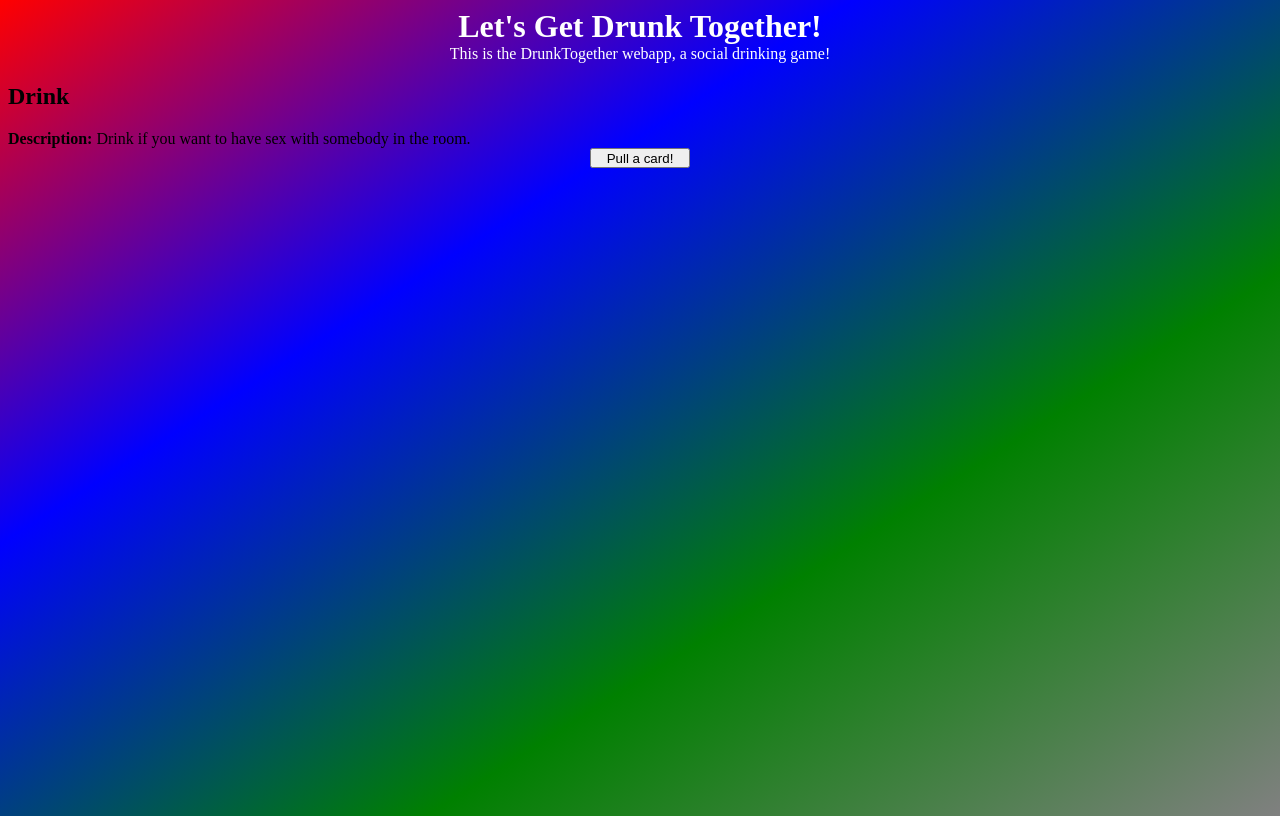
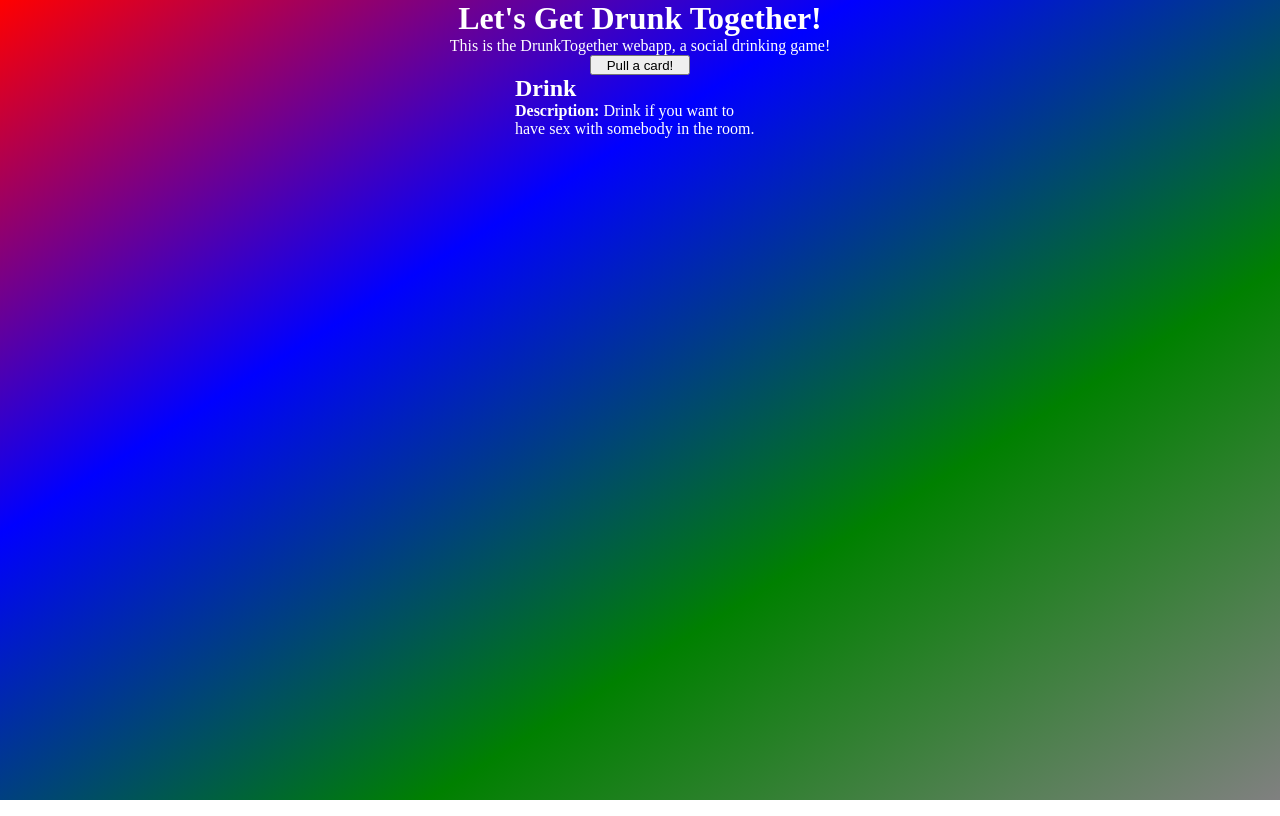
Before and after one commit to OAMPfed/DrunkTogether, a website: page drunktogether.html in a window 1280 px wide. Both pictures are taken after a click on the button "Pull a card!". Drawn offline with Linux system fonts and the light colour scheme.

Commit message:
Fully functional first draft. Needs styling.

```diff
--- a/drunktogether.html
+++ b/drunktogether.html
@@ -8,20 +8,18 @@
     <link href="styles/drunktogether.css" rel="stylesheet" type="text/css">
 </head>
 <body>
-    <!-- Hey! As you're looking at the code, I am assuming you're into development. Check out the GitHub repository @ TODO -->
+    <!-- Hey! As you're looking at the code, I am assuming you're into coding.
+    Check out the GitHub repository @ https://github.com/OAMPfed/DrunkTogether -->
 <div class="wrapper">
     <h1>Let's Get Drunk Together!</h1>
     <p>This is the DrunkTogether webapp, a social drinking game!</p>
 
+       <button onclick="pullCard()">Pull a card!</button>
 
     <div id="pulledCard">
 
     </div>
 
-
-
-
-    <button onclick="pullCard()">Pull a card!</button>
 </div>
 </body>
     <script src="scripts/DrunkTogether.js"></script>
--- a/scripts/DrunkTogether.js
+++ b/scripts/DrunkTogether.js
@@ -178,6 +178,12 @@ var jsonContent = {
     }
 
 function pullCard(){
+    //This function will delete the previous card so the space is filled with a new card if the function is called more than once.
+    let deleteCard = document.getElementById("pulledCard");
+    while (deleteCard.firstChild) {
+    deleteCard.removeChild(deleteCard.firstChild);
+    }
+
     //This function pulls a random id from jsonContent. Credit to Vicky Gonsalves of StackOverflow.
     let random = jsonContent.cards[Math.floor(Math.random() * jsonContent.cards.length)];
     console.log(random);
--- a/styles/drunktogether.css
+++ b/styles/drunktogether.css
@@ -1,24 +1,49 @@
+*{
+    margin: 0px;
+    padding: 0px;
+}
 body {
-    height: 100vh;
     background-image: linear-gradient(to bottom right, red, blue, green, gray);
+    min-height: 100vh;
+    height: 100%;
 }
 
 .wrapper {
-    display: flex;
-    flex-direction: column;
-    justify-content: center;
-    align-content: center;
+    display: grid;
+    grid-template-columns: 33% 34% 33%;
+    grid-template-rows: auto;
 }
 .wrapper h1{
     margin: 0px auto 0px auto;
     color: white;
+    grid-column: 1/4;
+    grid-row: 1;
 }
 .wrapper p{
     margin: 0px auto 0px auto;
     color: white;
+    grid-column: 1/4;
+    grid-row: 2;
 }
 .wrapper button{
     width: 100px;
     height: 20px;
     margin: 0px auto 0px auto;
+    grid-column: 1/4;
+    grid-row: 3;
 }
+
+#pulledCard{
+    grid-column: 1/4;
+    margin-left: auto;
+    margin-right: auto;
+}
+#pulledCard h2{
+    color: white;
+    width: 250px;
+}
+
+#pulledCard div{
+    color: white;
+    width: 250px;
+}
```
